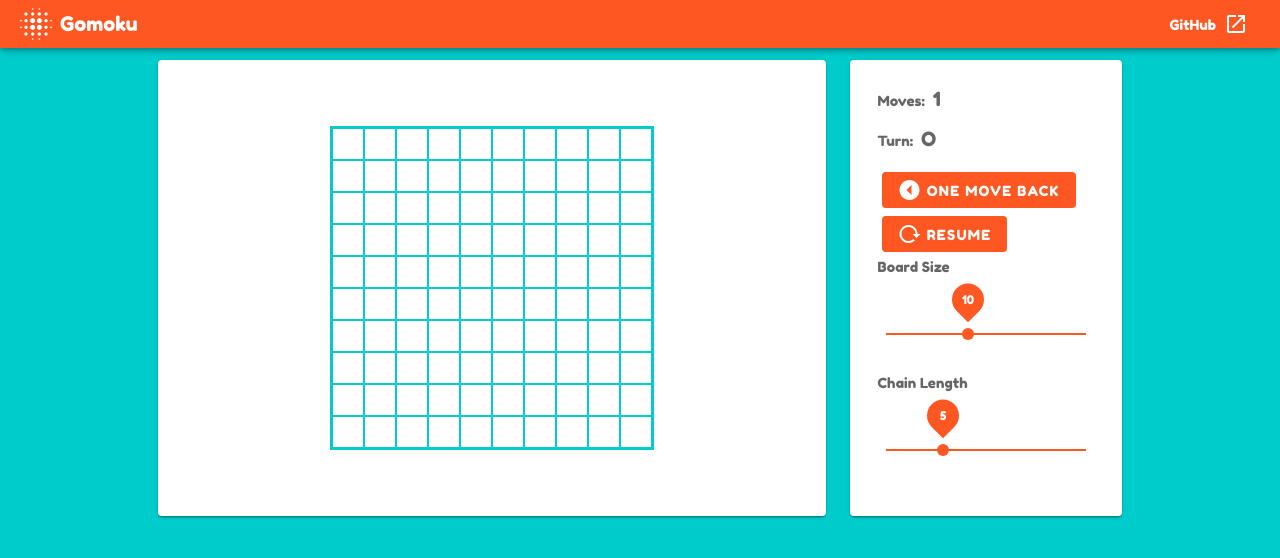
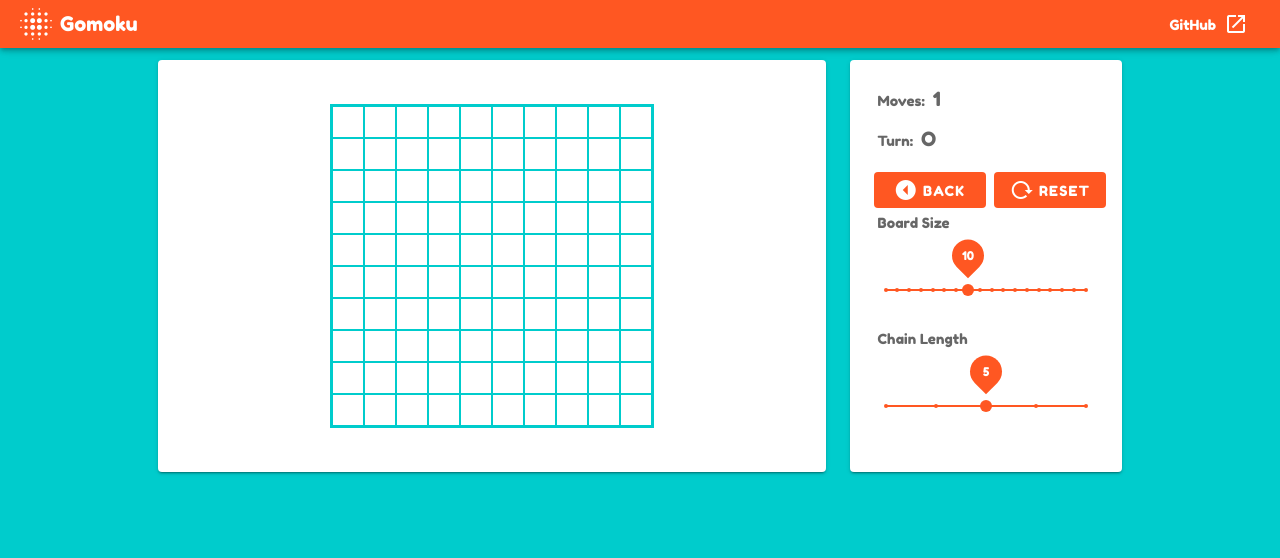
Before and after one commit to azureleaf/gomoku-vue, a Vue app: page / in a window 1280 px wide. Shown: the top 558 px of the page. Built offline with nearby package versions, Linux system fonts and the light colour scheme.

Commit message:
style: Set button width, set slider ticks
Override the Vuetify internal class for the color & shape of slider ticks

```diff
--- a/src/components/Panel.vue
+++ b/src/components/Panel.vue
@@ -8,12 +8,30 @@
       Turn:
       <span class="largeText ml-1">{{ activePlayer }}</span>
     </p>
-    <v-btn class="disableCapsLock ma-1" depressed :color="uniColor" dark>
-      <v-icon class="mr-1">mdi-arrow-left-drop-circle</v-icon>One Move Back
-    </v-btn>
-    <v-btn class="disableCapsLock ma-1" depressed :color="uniColor" dark>
-      <v-icon class="mr-1">mdi-reload</v-icon>Resume
-    </v-btn>
+    <v-row>
+      <v-col cols="12" md="6" class="px-1">
+        <v-btn
+          class="disableCapsLock ma-1"
+          depressed
+          :color="uniColor"
+          block
+          dark
+        >
+          <v-icon class="mr-1">mdi-arrow-left-drop-circle</v-icon>Back
+        </v-btn>
+      </v-col>
+      <v-col cols="12" md="6" class="px-1">
+        <v-btn
+          class="disableCapsLock ma-1"
+          depressed
+          :color="uniColor"
+          block
+          dark
+        >
+          <v-icon class="mr-1">mdi-reload</v-icon>Reset
+        </v-btn>
+      </v-col>
+    </v-row>
     <p>Board Size</p>
     <v-slider
       class="mt-5 pt-5"
@@ -25,6 +43,8 @@
       :color="uniColor"
       :track-color="uniColor"
       :thumb-color="uniColor"
+      ticks="always"
+      tick-size="4"
     ></v-slider>
     <p>Chain Length</p>
 
@@ -32,12 +52,14 @@
       class="mt-5 pt-5"
       v-model="chainLength"
       step="1"
-      :max="10"
+      :max="7"
       :min="3"
       thumb-label="always"
       :color="uniColor"
       :track-color="uniColor"
       :thumb-color="uniColor"
+      ticks="always"
+      tick-size="4"
     ></v-slider>
   </v-container>
 </template>
@@ -65,4 +87,10 @@ export default {
 .largeText {
   font-size: 1.4em;
 }
+
+// slider ticks: override the internal Vuetify class
+::v-deep .v-slider__tick--filled, ::v-deep .v-slider__tick {
+  background-color: #ff5722 !important;
+  border-radius: 2px !important;
+}
 </style>
```
